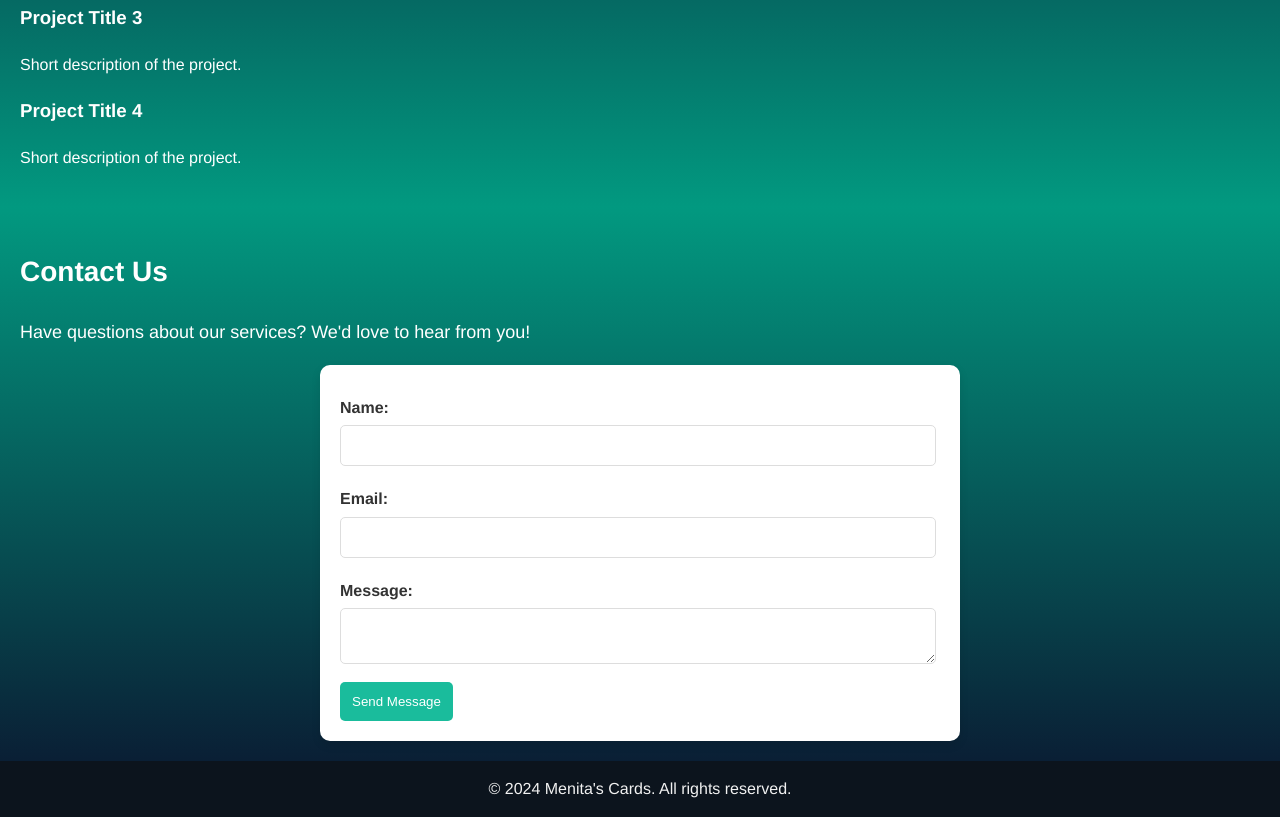
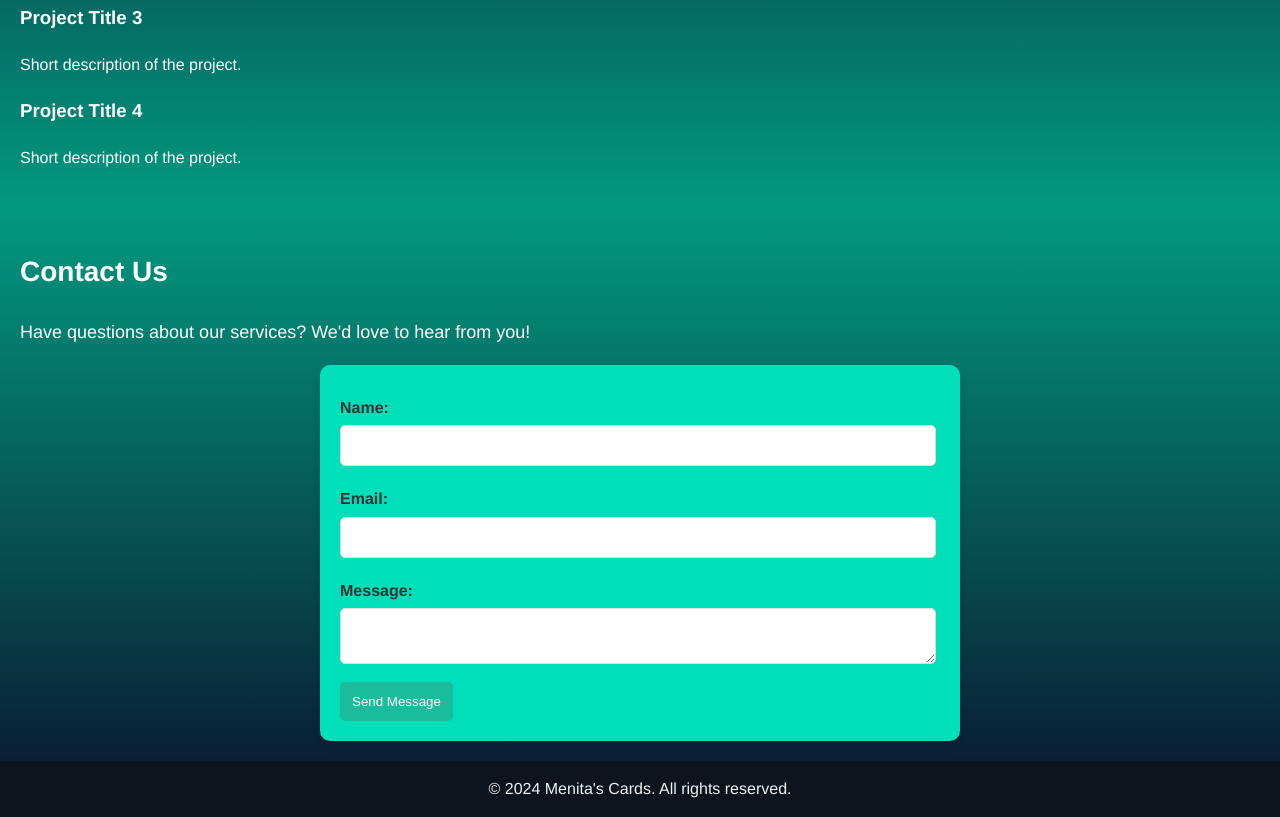
Before and after one commit to Dagi1sire/Menita-s-Cards, a plain HTML site: page index.html in a window 1280 px wide. Shown: the part 1461-2278 px from the top of the page. Drawn offline with Linux system fonts and the light colour scheme.

Commit message:
Add files via upload

```diff
--- a/styles.css
+++ b/styles.css
@@ -5,7 +5,10 @@ body {
     margin: 0;
     padding: 0;
     line-height: 1.6;
-    background-color: #029980;
+    background-size: cover;
+    background-position: center;
+    background-attachment: fixed;
+    background-color: #0a1f35;
     color: #333;
 }
 
@@ -315,6 +318,7 @@ p {
 
 /* Services Section Styles */
 .ourservices {
+    background-color: #029980;
     position: center;
     color: #fff;
     padding: 40px 50px;
@@ -387,7 +391,7 @@ p {
 form {
     max-width: 600px;
     margin: auto;
-    background: #fff;
+    background: #01dfba;
     padding: 20px;
     border-radius: 10px;
     box-shadow: 0 4px 10px rgba(0, 0, 0, 0.1);
@@ -485,7 +489,7 @@ iframe {
 /* Oreder Page Styles */
 
 .order {
-    background-color: gradient(to bottom, #248cfa, #0acfae);
+    background-color: gradient(to bottom, #034185, #014b3e);
     padding: 30px;
     border-radius: 8px;
     box-shadow: 0 4px 10px rgba(0, 0, 0, 0.1);
```
Also changed, not shown: order.html (+1 -0 lines), Web Background.webp (added).
